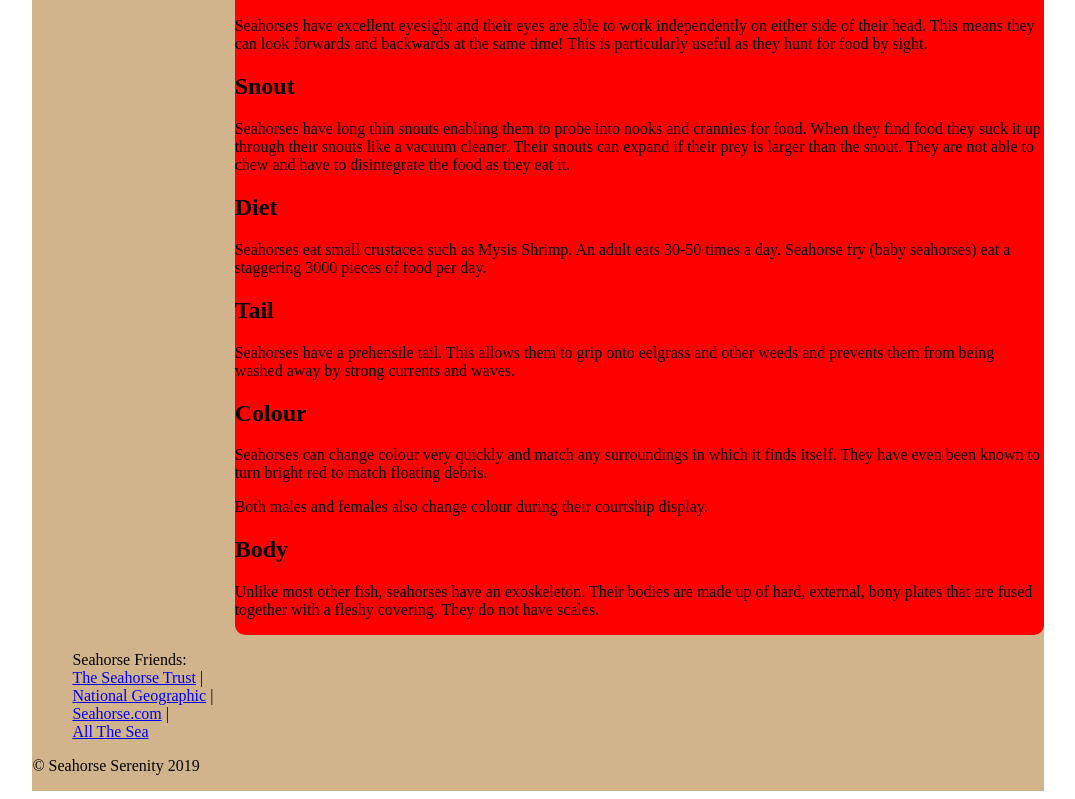
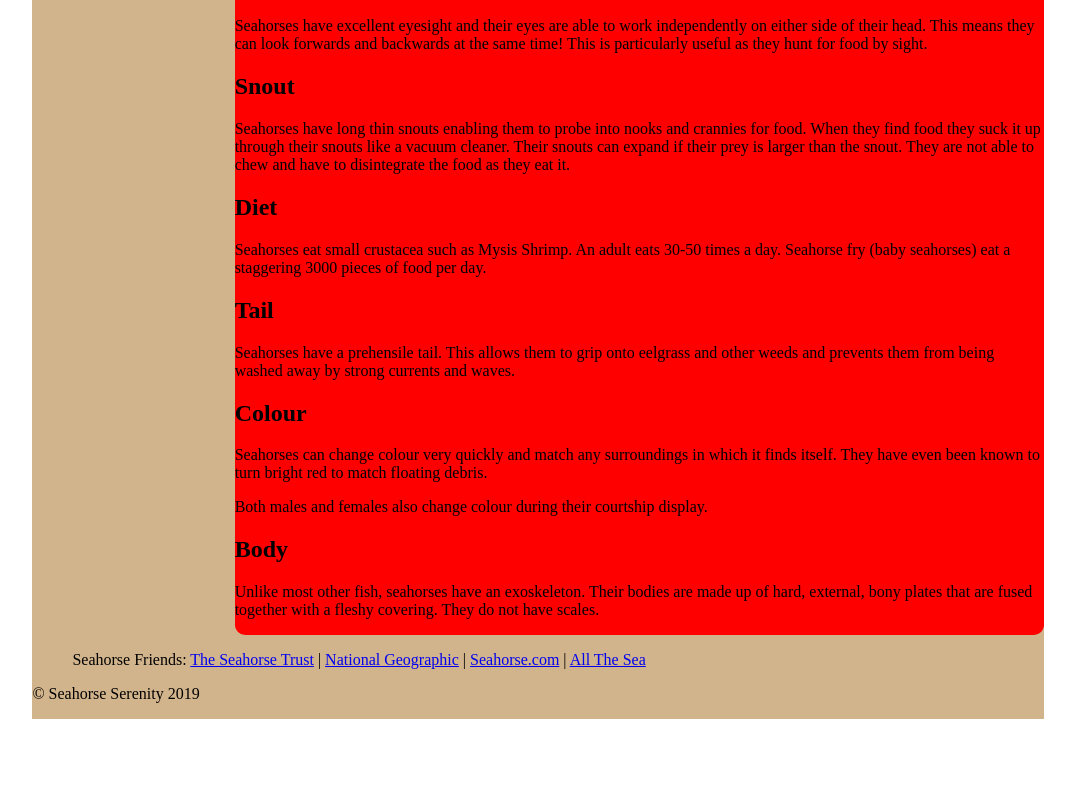
Before and after one commit to SuperTwitchy/Class-Site, a plain HTML site: page seahorse.html in a window 1280 px wide. Shown: the part 644-1443 px from the top of the page, without its empty margins (102-1177 px from the left). After the commit the page ends 1371 px from the top, so only its background shows below. Drawn offline with Linux system fonts and the light colour scheme.

Commit message:
Update seahorse.html

```diff
--- a/seahorse.html
+++ b/seahorse.html
@@ -99,11 +99,11 @@
 
       <footer class="clearfix">
         <ul>
-        <li>Seahorse Friends:</li>
-        <li><a href="http://www.theseahorsetrust.org/seahorse-facts.aspx" target="_blank">The Seahorse Trust</a> |</li>
-        <li><a href="http://www.nationalgeographic.com/animals/fish/group/seahorses/" target="_blank">National Geographic</a> |</li>
-        <li><a href="http://seahorse.com/" target="_blank">Seahorse.com</a> |</li>
-        <li><a href="http://www.allthesea.com/Seahorses.html" target="_blank">All The Sea</a></li>
+        Seahorse Friends:
+        <a href="http://www.theseahorsetrust.org/seahorse-facts.aspx" target="_blank">The Seahorse Trust</a> |
+        <a href="http://www.nationalgeographic.com/animals/fish/group/seahorses/" target="_blank">National Geographic</a> |
+        <a href="http://seahorse.com/" target="_blank">Seahorse.com</a> |
+        <a href="http://www.allthesea.com/Seahorses.html" target="_blank">All The Sea</a></li>
       </ul>
         <p>&copy; Seahorse Serenity 2019</p>
 
```
